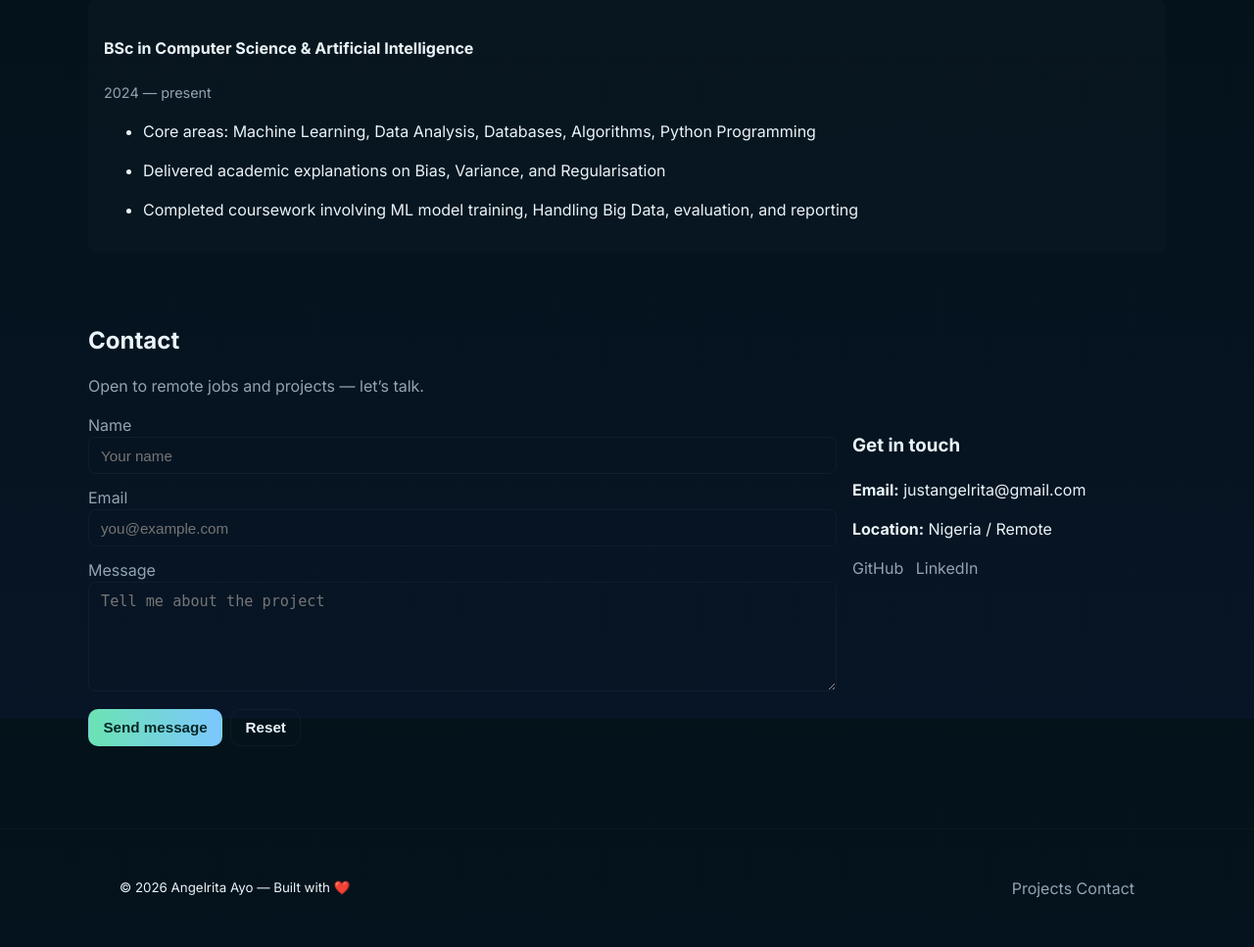
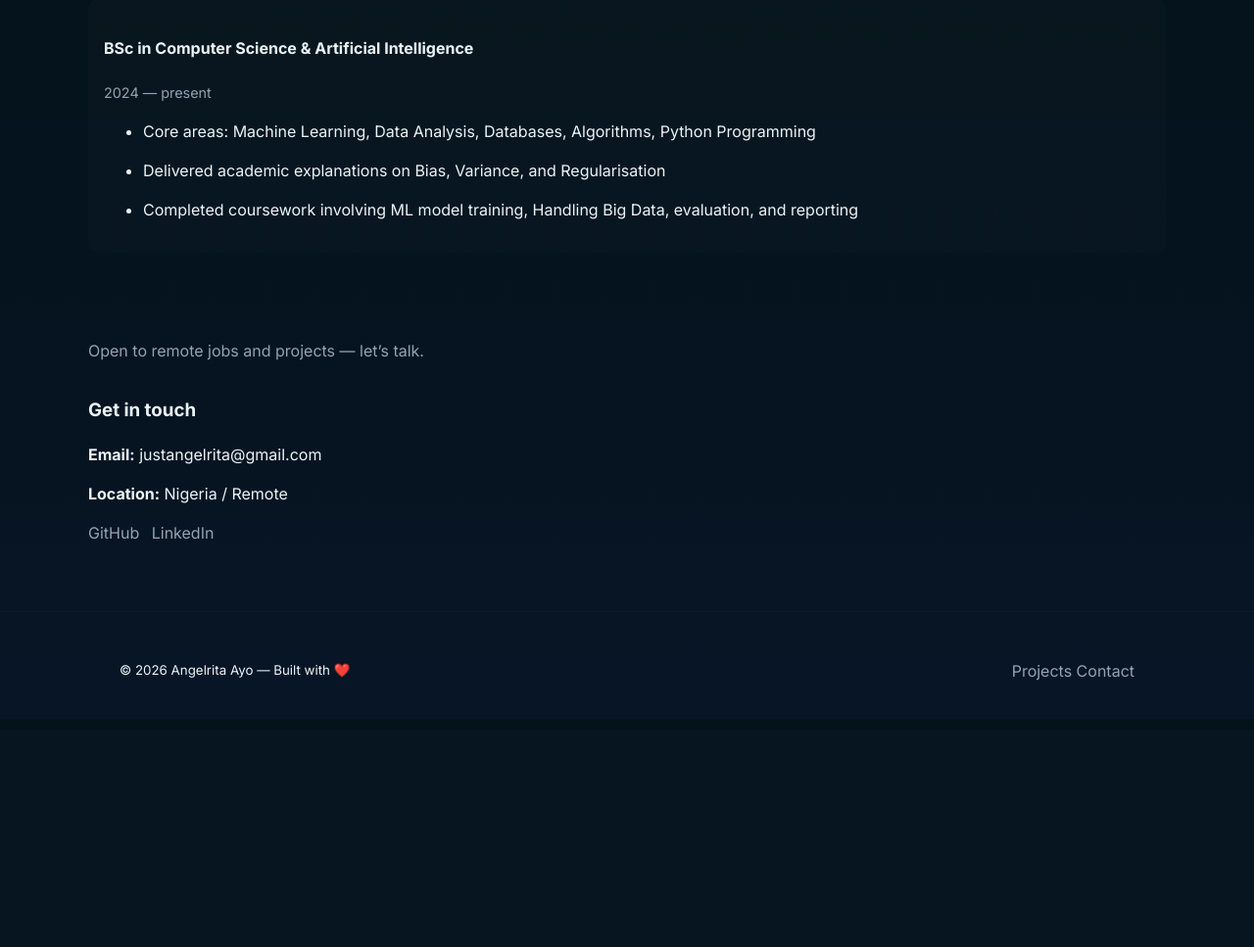
Before and after one commit to Angelrita242/My_Portfolio, a Flask app: page / in a window 1280 px wide. Shown: the part 2466-3433 px from the top of the page at 98% size. After the commit the page ends 3161 px from the top, so only its background shows below. Run offline with Flask 3, Linux system fonts and the light colour scheme.

Commit message:
Update index.html

```diff
--- a/templates/index.html
+++ b/templates/index.html
@@ -39,7 +39,6 @@
           <a class="btn primary" href="#projects">See projects</a>
           <!-- <a class="btn outline" href="resume.pdf" download>Download resume</a> -->
         </div>
-
         <ul class="quick-stats">
           <li><strong>Top:</strong> AI Modeling, Python, JavaScript, SQL</li>
           <li><strong>Looking for:</strong> Remote jobs</li>
@@ -192,11 +191,11 @@
 
     <!-- Contact  -->
     <section id="contact" class="section container">
-      <h2>Contact</h2>
+      <!-- <h2>Contact</h2> -->
       <p class="muted">Open to remote jobs and projects — let’s talk.</p>
 
       <div class="contact-grid">
-        <form  action="/send" method="POST" id="contact-form" class="contact-form">
+        <!-- <form  action="/send" method="POST" id="contact-form" class="contact-form">
           <label>
             Name
             <input type="text" name="name" id="name" required placeholder="Your name">
@@ -218,7 +217,7 @@
           </div>
 
           <p id="form-status" class="muted" aria-live="polite"></p>
-        </form>
+        </form> -->
 
         <aside class="contact-info">
           <h3>Get in touch</h3>
```
